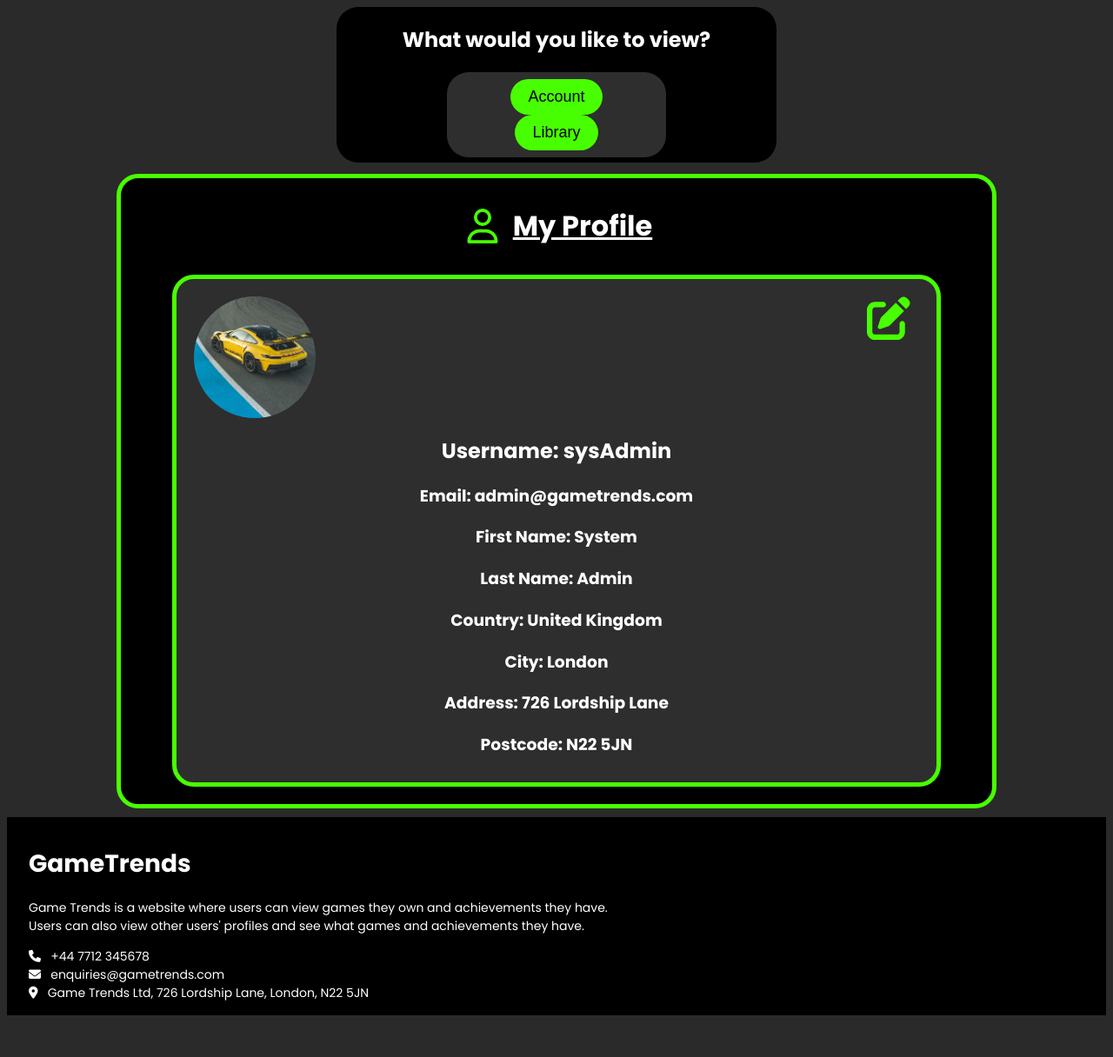
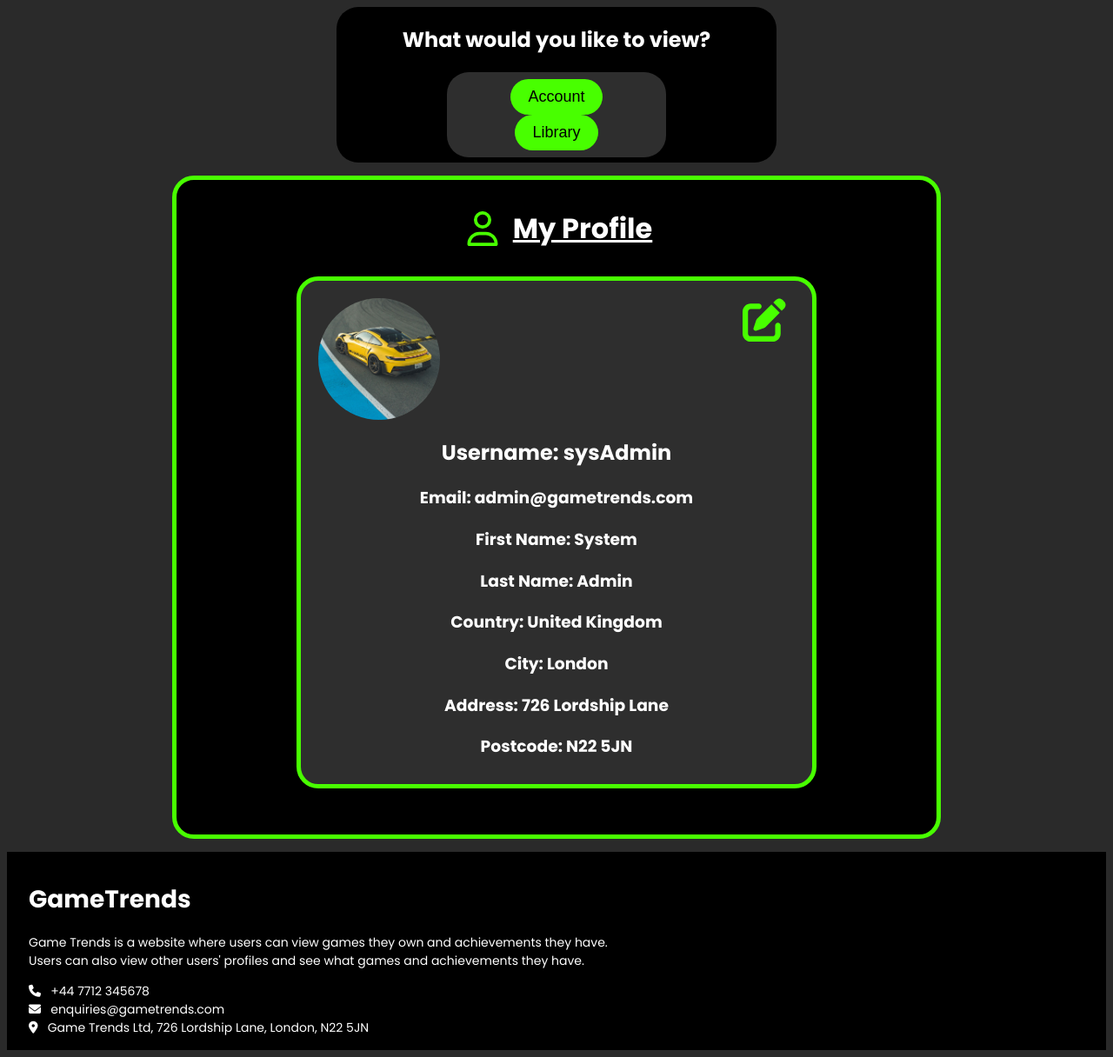
Before and after one commit to ABleasdale1/GameTrends, a Django app: page /profile/ in a window 1280 px wide. Shown: the part 219-1435 px from the top of the page at 87% size. Before the commit the page ends 1387 px from the top, so only its background shows below. Run offline with Django 4.2, Linux system fonts and the light colour scheme; some libraries are stand-ins or nearby versions.

Commit message:
Update profileStyles.css

```diff
--- a/gameTrends/userApp/static/userApp/css/profileStyles.css
+++ b/gameTrends/userApp/static/userApp/css/profileStyles.css
@@ -39,7 +39,7 @@
 }
 
 .content {
-    margin: 10px 10%;
+    margin: 15px 15%;
     padding: 10px;
     height: auto;
     border: 5px solid #48ff00;
@@ -82,7 +82,7 @@
 
 .accountInfo {
     text-align: center;
-    margin: 10px 5%;
+    margin: 10px 15% 5% 15%;
     padding: 10px;
     height: auto;
     border: 5px solid #48ff00;
```
